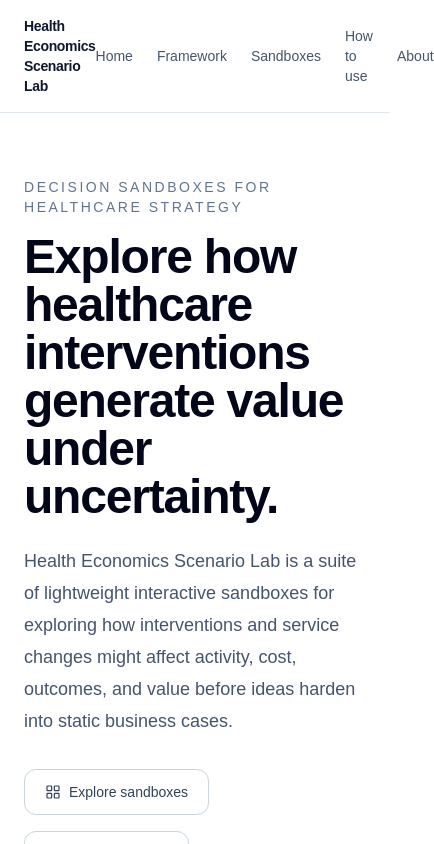
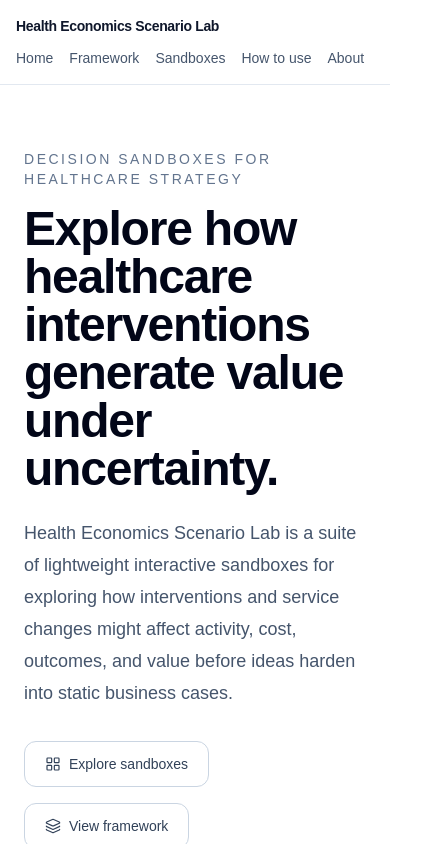
Before and after one commit to olivercareyncl/health-economics-scenario-lab, a Next.js app in the folder site/: page / in a window 390 px wide. Shown: the top 844 px of the page, 434 px wide, since content can reach past the window. Built offline with nearby package versions, Linux system fonts and the light colour scheme.

Commit message:
Update layout.tsx

```diff
--- a/site/src/app/layout.tsx
+++ b/site/src/app/layout.tsx
@@ -17,7 +17,7 @@ export default function RootLayout({
       <body className="bg-white text-slate-900 antialiased">
         <div className="flex min-h-screen flex-col">
           <header className="sticky top-0 z-30 border-b border-slate-200 bg-white/90 backdrop-blur">
-            <div className="mx-auto flex max-w-7xl items-center justify-between px-6 py-4">
+            <div className="mx-auto flex max-w-7xl flex-col gap-3 px-4 py-4 sm:px-6 md:flex-row md:items-center md:justify-between">
               <Link
                 href="/"
                 className="text-sm font-semibold tracking-tight text-slate-900 transition hover:text-slate-700"
@@ -25,7 +25,7 @@ export default function RootLayout({
                 Health Economics Scenario Lab
               </Link>
 
-              <nav className="flex items-center gap-6 text-sm text-slate-600">
+              <nav className="flex flex-wrap items-center gap-x-4 gap-y-2 text-sm text-slate-600 md:justify-end md:gap-6">
                 <Link href="/" className="transition hover:text-slate-900">
                   Home
                 </Link>
@@ -57,7 +57,7 @@ export default function RootLayout({
           <main className="flex-1">{children}</main>
 
           <footer className="mt-16 border-t border-slate-200 bg-slate-50">
-            <div className="mx-auto grid max-w-7xl gap-8 px-6 py-10 md:grid-cols-[1.4fr_0.8fr]">
+            <div className="mx-auto grid max-w-7xl gap-8 px-4 py-10 sm:px-6 md:grid-cols-[1.4fr_0.8fr]">
               <div>
                 <p className="text-sm font-medium uppercase tracking-[0.18em] text-slate-500">
                   Health Economics Scenario Lab
```
